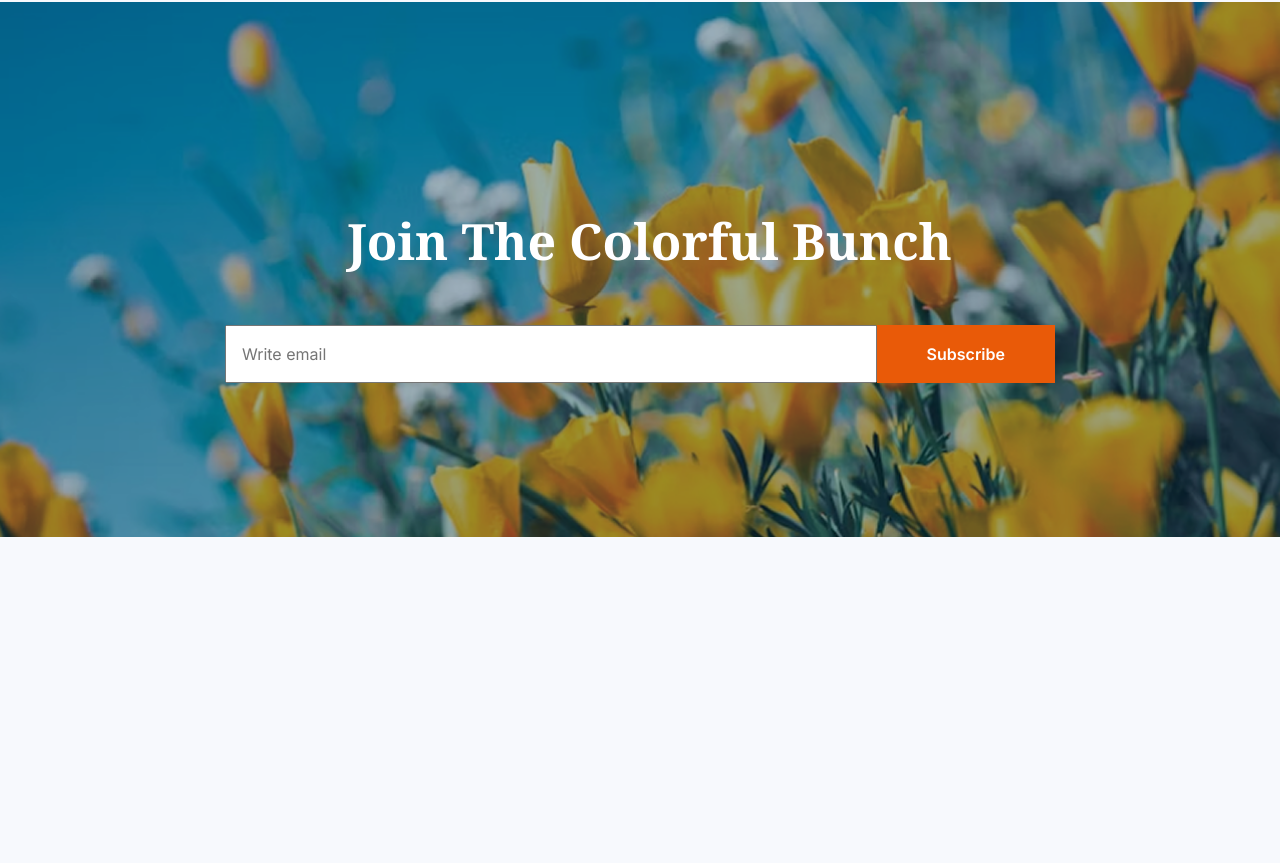
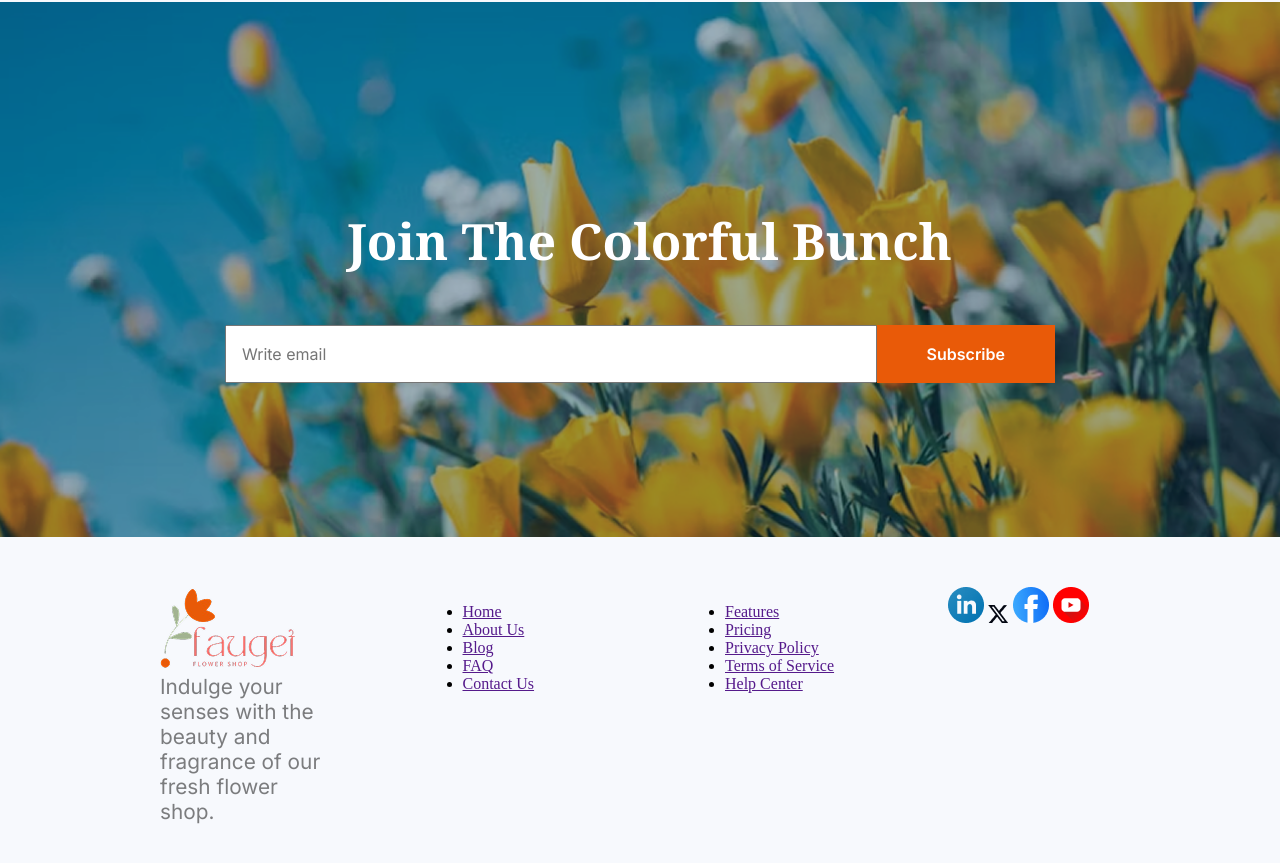
Before and after one commit to zarin-anjum/assignment-02, a plain HTML site: page index.html in a window 1280 px wide. Shown: the part 3661-4524 px from the top of the page. Before the commit the page ends 4198 px from the top, so only its background shows below. Drawn offline with Linux system fonts and the light colour scheme.

Commit message:
footer work in progress

```diff
--- a/index.html
+++ b/index.html
@@ -138,6 +138,35 @@
             </div>
         </section>
     </main>
-    <footer></footer>
+    <footer>
+        <div class="col-1">
+            <img src="assets/logo.png" alt="logo of the website" class="logo">
+            <h3 class="footer-description section-description">Indulge your senses with the beauty and fragrance of our fresh flower shop. </h3>
+        </div>
+        <div class="col-2">
+            <ul>
+                <li><a href="">Home</a></li>
+                <li><a href="">About Us</a></li>
+                <li><a href="">Blog</a></li>
+                <li><a href="">FAQ</a></li>
+                <li><a href="">Contact Us</a></li>
+            </ul>
+        </div>
+        <div class="col-3">
+            <ul>
+                <li><a href="">Features</a></li>
+                <li><a href="">Pricing</a></li>
+                <li><a href="">Privacy Policy</a></li>
+                <li><a href="">Terms of Service</a></li>
+                <li><a href="">Help Center</a></li>
+            </ul>
+        </div>
+        <div class="col-4">
+            <a href=""><img src="assets/icon-linkedin.png" alt=""></a>
+            <a href=""><img src="assets/icon-twitter.png" alt=""></a>
+            <a href=""><img src="assets/icon-facebook.png" alt=""></a>
+            <a href=""><img src="assets/icon-youtube.png" alt=""></a>
+        </div>
+    </footer>
 </body>
 </html>
--- a/styles/flowers.css
+++ b/styles/flowers.css
@@ -363,6 +363,16 @@ html, body {
     padding: 19px 50px;
 }
 
+footer{
+    display: grid;
+    grid-template-columns: repeat(4, 1fr);
+    justify-content: center;
+    align-items: start;
+    /* padding: 50px 100px; */
+    margin: 50px 160px;
+    gap: 90px;
+}
+
 @media (hover: none) {
   .card-button:hover {
     background-color: #E95A08;
```
